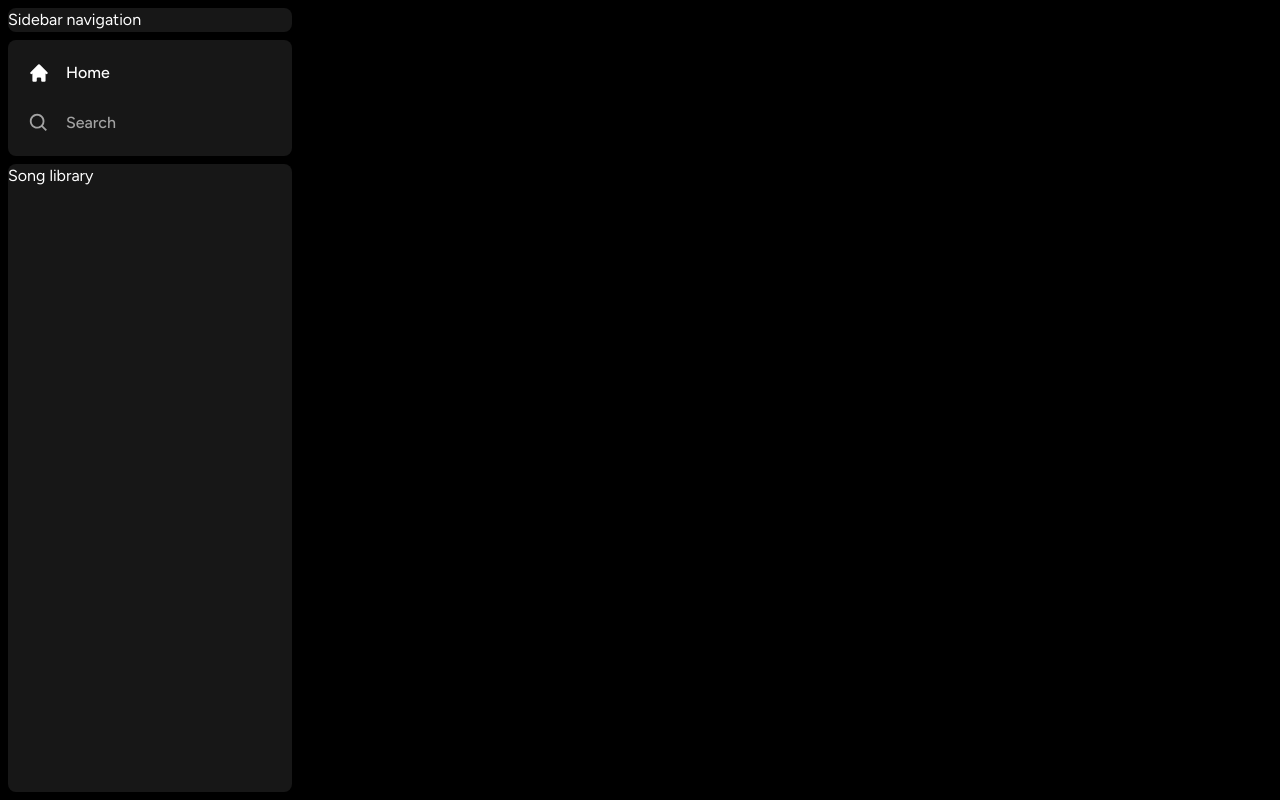
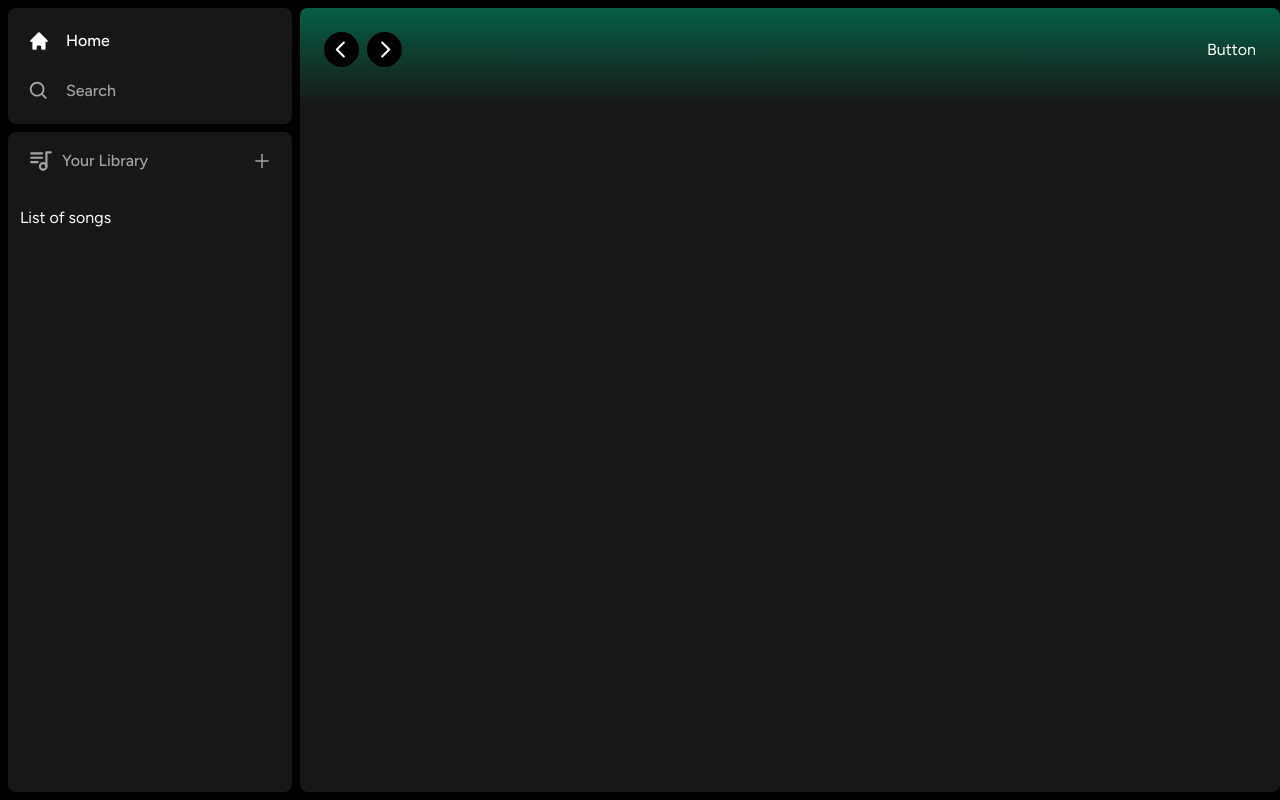
Before and after one commit to milosdjurica/spotify-clone, a Next.js app: page / in a window 1280 px wide. Built offline with nearby package versions, Linux system fonts and the light colour scheme.

Commit message:
library, header, sidebar finished

```diff
--- a/src/app/(site)/page.tsx
+++ b/src/app/(site)/page.tsx
@@ -1,7 +1,12 @@
+import Header from "@/components/Header";
+
 export default function Home() {
   return (
-    <div className="text-green-500">
-      <p>Main content</p>
+    <div
+      className="bg-neutral-900 rounded-lg h-full w-full
+    overflow-hidden overflow-y-auto"
+    >
+      <Header>Header</Header>
     </div>
   );
 }
--- /dev/null
+++ b/src/components/Button.tsx
@@ -0,0 +1,9 @@
+import React from "react";
+
+export default function Button() {
+  return (
+    <div>
+      <p>Button</p>
+    </div>
+  );
+}
--- /dev/null
+++ b/src/components/Header.tsx
@@ -0,0 +1,69 @@
+"use client";
+
+import { useRouter } from "next/navigation";
+import React from "react";
+import { twMerge } from "tailwind-merge";
+import { RxCaretLeft, RxCaretRight } from "react-icons/rx";
+import { HiHome } from "react-icons/hi";
+import { BiSearch } from "react-icons/bi";
+import Button from "./Button";
+
+type HeaderProps = {
+  children: React.ReactNode;
+  className?: string;
+};
+
+export default function Header({ children, className }: HeaderProps) {
+  const router = useRouter();
+
+  const handleLogOut = () => {
+    // ! Handle logout
+  };
+
+  return (
+    <div
+      className={twMerge(
+        `h-fit bg-gradient-to-b from-emerald-800 p-6`,
+        className
+      )}
+    >
+      <div className="w-full mb-4 flex items-center justify-between">
+        <div className="hidden md:flex gap-x-2 items-center">
+          <button
+            onClick={() => router.back()}
+            className="rounded-full bg-black flex items-center justify-center
+          hover:opacity-75 transition"
+          >
+            <RxCaretLeft className="text-white" size={35} />
+          </button>
+          <button
+            onClick={() => router.forward()}
+            className="rounded-full bg-black flex items-center justify-center
+          hover:opacity-75 transition"
+          >
+            <RxCaretRight className="text-white" size={35} />
+          </button>
+        </div>
+        <div className="flex md:hidden gap-x-2 items-center">
+          <button
+            className="rounded-full p-2 bg-white flex items-center justify-center
+          hover:opacity-75 transition"
+          >
+            <HiHome className="text-black" size={20} />
+          </button>
+          <button
+            className="rounded-full p-2 bg-white flex items-center justify-center
+          hover:opacity-75 transition"
+          >
+            <BiSearch className="text-black" size={20} />
+          </button>
+        </div>
+        <div className="flex justify-between items-center gap-x-4">
+          <>
+            <Button />
+          </>
+        </div>
+      </div>
+    </div>
+  );
+}
--- /dev/null
+++ b/src/components/Library.tsx
@@ -0,0 +1,27 @@
+"use client";
+import React from "react";
+import { TbPlaylist } from "react-icons/tb";
+import { AiOutlinePlus } from "react-icons/ai";
+
+export default function Library() {
+  const onClick = () => {
+    // ! handle upload later
+  };
+
+  return (
+    <div className="flex flex-col">
+      <div className="flex items-center justify-between px-5 py-4">
+        <div className="inline-flex items-center gap-x-2">
+          <TbPlaylist size={26} className="text-neutral-400" />
+          <p className="text-neutral-400 font-medium text-md">Your Library</p>
+        </div>
+        <AiOutlinePlus
+          onClick={onClick}
+          size={20}
+          className="text-neutral-400 cursor-pointer hover:text-white transition"
+        />
+      </div>
+      <div className="flex flex-col gap-y-2 mt-4 px-3">List of songs</div>
+    </div>
+  );
+}
--- a/src/components/Sidebar.tsx
+++ b/src/components/Sidebar.tsx
@@ -6,6 +6,7 @@
 import { BiSearch } from "react-icons/bi";
 import Box from "./Box";
 import SidebarItem from "./SidebarItem";
+import Library from "./Library";
 
 type SidebarProps = {
   children: React.ReactNode;
@@ -35,7 +36,6 @@
   return (
     <div className="flex h-full ">
       <div className="hidden md:flex flex-col gap-y-2 bg-black h-full w-[300px] p-2">
-        <Box>Sidebar navigation</Box>
         <Box>
           <div className="flex flex-col gap-y-4 px-5 py-4">
             {routes.map((item) => (
@@ -43,8 +43,11 @@
             ))}
           </div>
         </Box>
-        <Box className="overflow-y-auto h-full">Song library</Box>
+        <Box className="overflow-y-auto h-full">
+          <Library />
+        </Box>
       </div>
+      <main className="h-full flex-1 overflow-y-auto py-2">{children}</main>
     </div>
   );
 }
```
